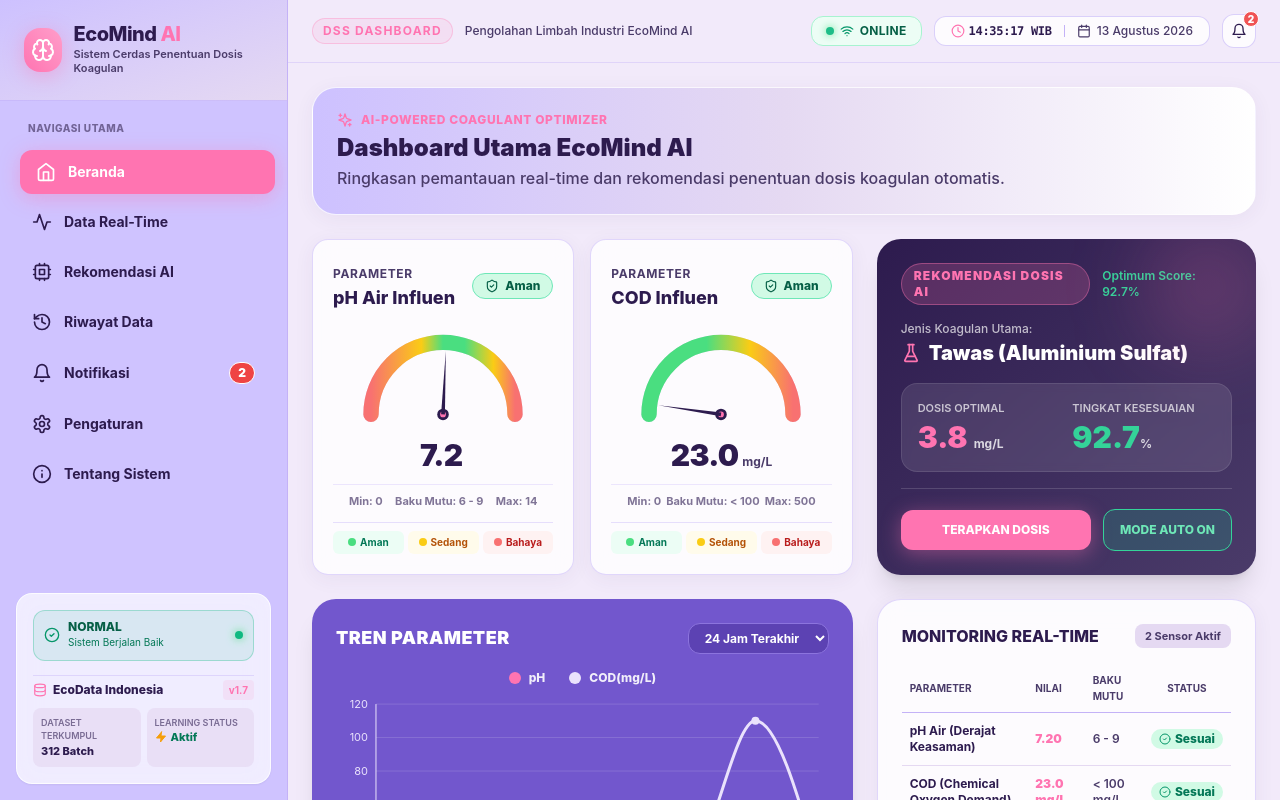
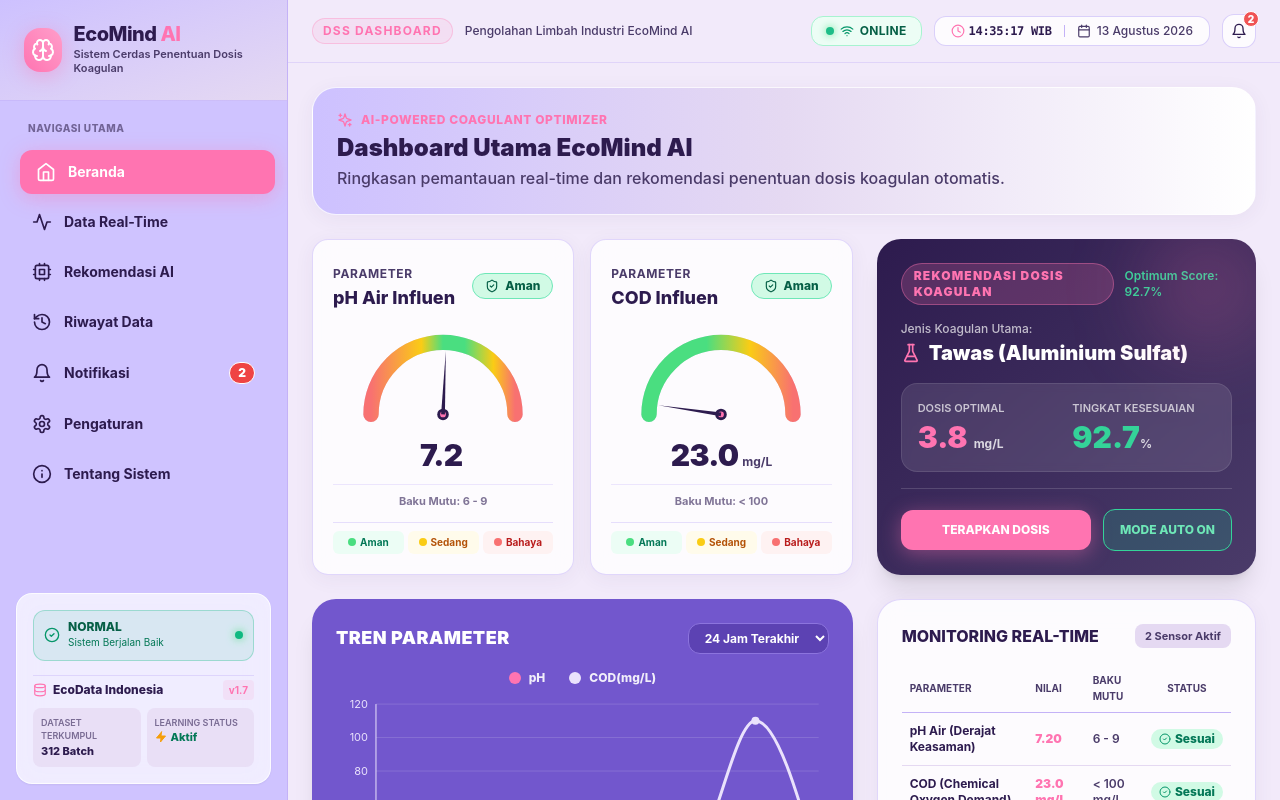
Before and after one commit to rizalrfli/ECOMIND, a React (Vite) app: page /#/beranda in a window 1280 px wide. Shown: the top 800 px of the page. Built offline with nearby package versions, Linux system fonts and the light colour scheme.

Commit message:
fix: edit teks

```diff
--- a/src/components/charts/GaugeCard.jsx
+++ b/src/components/charts/GaugeCard.jsx
@@ -133,11 +133,9 @@ export default function GaugeCard({
         </div>
       </div>
 
-      {/* Range min/max labels */}
-      <div className="flex justify-between text-[11px] font-bold text-[#4A3B69]/70 px-4 mt-1 border-t border-[#C4B2F7]/30 pt-2">
-        <span>Min: {min}</span>
+      {/* Baku Mutu label */}
+      <div className="flex justify-center text-[11px] font-bold text-[#4A3B69]/70 px-4 mt-1 border-t border-[#C4B2F7]/30 pt-2">
         <span>Baku Mutu: {customRanges ? `< ${customRanges.safe}` : `${safeRange[0]} - ${safeRange[1]}`}</span>
-        <span>Max: {max}</span>
       </div>
 
       {/* Color Status Legend */}
--- a/src/pages/Beranda.jsx
+++ b/src/pages/Beranda.jsx
@@ -122,7 +122,7 @@ export default function Beranda() {
           <div>
             <div className="flex items-center justify-between mb-4">
               <span className="text-xs font-black uppercase tracking-widest text-[#FF74B1] bg-[#FF74B1]/20 px-3 py-1 rounded-full border border-[#FF74B1]/40">
-                REKOMENDASI DOSIS AI
+                REKOMENDASI DOSIS KOAGULAN
               </span>
               <span className="text-xs font-semibold text-emerald-400 flex items-center gap-1">
                 <span className="w-2 h-2 rounded-full bg-emerald-400 animate-ping"></span>
--- a/src/pages/DataRealTime.jsx
+++ b/src/pages/DataRealTime.jsx
@@ -143,7 +143,7 @@ export default function DataRealTime() {
             </div>
             <div>
               <div className="text-[10px] uppercase tracking-wider font-extrabold opacity-80">
-                Evaluasi Baku Mutu
+                Status Keseluruhan
               </div>
               <div className="text-sm font-black tracking-tight mt-0.5">
                 {isAllMeetingStandard ? 'MEMENUHI BAKU MUTU AMAN' : 'PERLU PERHATIAN PARAMETER'}
--- a/src/pages/RiwayatData.jsx
+++ b/src/pages/RiwayatData.jsx
@@ -16,7 +16,6 @@ import {
   Calendar,
   Search,
   Filter,
-  Download,
   CheckCircle2,
   Clock,
   Droplets,
@@ -64,10 +63,6 @@ export default function RiwayatData() {
     b.status.toLowerCase().includes(searchQuery.toLowerCase())
   );
 
-  const handleExportCSV = () => {
-    showToast('📄 Data riwayat batch berhasil diekspor ke file CSV!', 'success');
-  };
-
   return (
     <div className="p-4 sm:p-6 space-y-6 pb-12">
       {/* Header section */}
@@ -84,14 +79,6 @@ export default function RiwayatData() {
             Rekam jejak historis konsumsi koagulan, parameter limbah, dan performa pengolahan batch.
           </p>
         </div>
-
-        <button
-          onClick={handleExportCSV}
-          className="flex items-center gap-2 bg-[#2D1B4E] hover:bg-[#4A3B69] text-white font-extrabold text-xs px-4 py-2.5 rounded-2xl shadow-md transition-all"
-        >
-          <Download className="w-4 h-4 text-[#FF74B1]" />
-          <span>EKSPOR DATA CSV</span>
-        </button>
       </div>
 
       {/* TOP SECTION: Wide Card RINGKASAN PENGGUNAAN KOAGULAN */}
```
